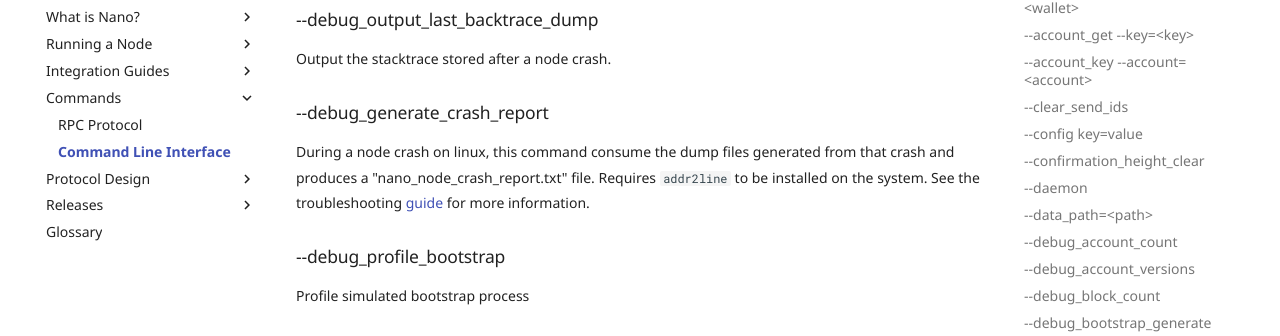
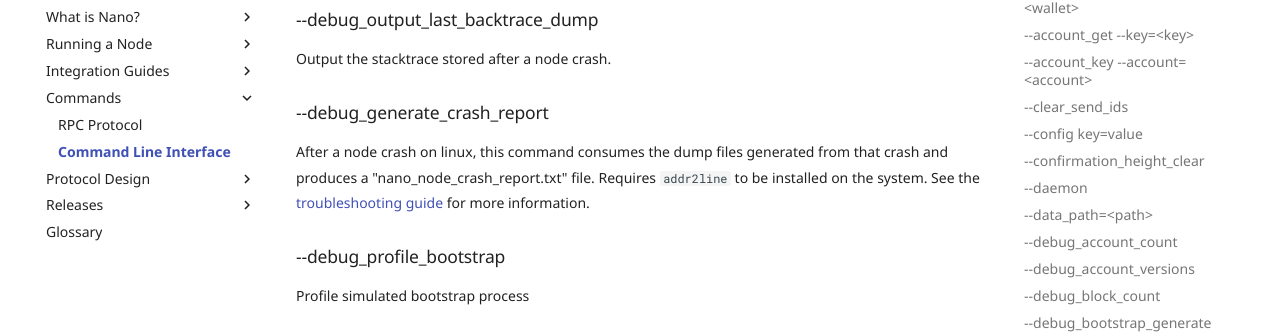
Before and after one commit to nanocurrency/nano-docs, an MkDocs documentation site: the page built from docs/commands/command-line-interface.md, in a window 1280 px wide and 900 px high, scrolled down 1792 px. Shown: the part 118-454 px from the top of the window. Built offline with MkDocs 1.6.1 and Material for MkDocs 9.7.7, drawn with Linux system fonts in a browser that asks for light colours; comment, search, counter and statistics services are not loaded.

Commit message:
Update docs/commands/command-line-interface.md
Co-Authored-By: Guilherme Lawless <guilherme.lawless@gmail.com>

```diff
--- a/docs/commands/command-line-interface.md
+++ b/docs/commands/command-line-interface.md
@@ -60,7 +60,7 @@
 Output the stacktrace stored after a node crash.
 
 ### --debug_generate_crash_report
-During a node crash on linux, this command consume the dump files generated from that crash and produces a "nano_node_crash_report.txt" file. Requires `addr2line` to be installed on the system. See the troubleshooting [guide](/running-a-node/troubleshooting/#what-to-do-if-the-node-crashes-linux) for more information.
+After a node crash on linux, this command consumes the dump files generated from that crash and produces a "nano_node_crash_report.txt" file. Requires `addr2line` to be installed on the system. See the [troubleshooting guide](/running-a-node/troubleshooting/#what-to-do-if-the-node-crashes-linux) for more information.
 
 ### --debug_profile_bootstrap
 Profile simulated bootstrap process
```
